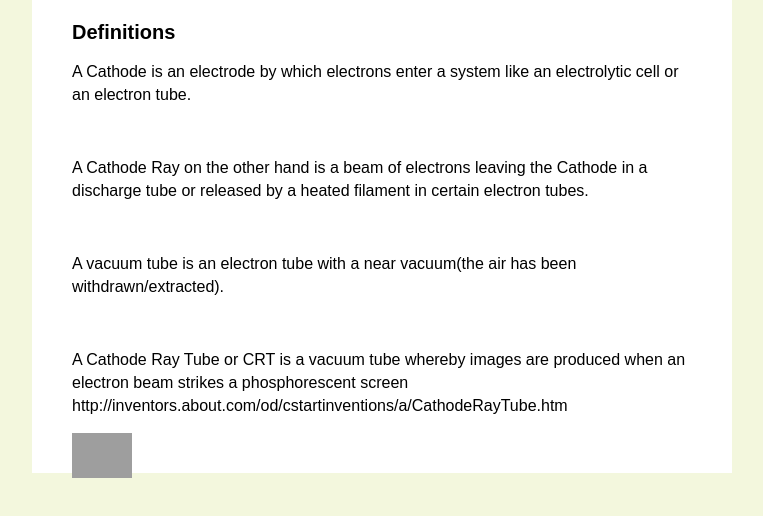
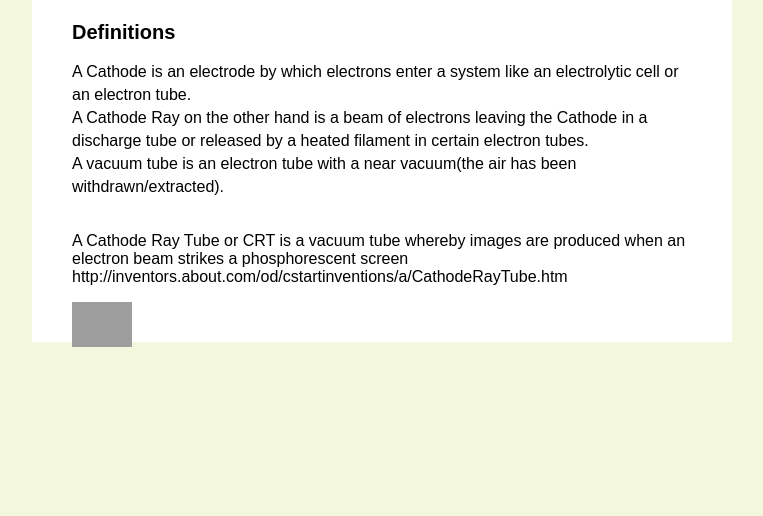
Before and after one commit to joelisreal/CathodeRayTube, a plain HTML site: page index.html in a window 1280 px wide. Shown: the part 186-702 px from the top of the page, without its empty margins (258-1021 px from the left). Drawn offline with Linux system fonts and the light colour scheme; grey boxes are pictures that could not be loaded.

Commit message:
Update index.html

```diff
--- a/index.html
+++ b/index.html
@@ -68,13 +68,13 @@ img{
    <h1>The timeline of the Cathode Ray Tube</h1>
      <h2 style="font-size:20px;">Definitions</h2>
    <p>
-	  A Cathode is an electrode by which electrons enter a system like an electrolytic cell or an electron tube.</p>
-	   <br><p>
+	  A Cathode is an electrode by which electrons enter a system like an electrolytic cell or an electron tube.
+	   <br>
 	  A Cathode Ray on the other hand is a beam of electrons leaving the Cathode in a discharge tube or released by a heated filament
-	  in certain electron tubes.</p>
-	   <br><p>
+	  in certain electron tubes.
+	   <br>
 	  A vacuum tube is an electron tube with a near vacuum(the air has been withdrawn/extracted).</p>
-	   <br><p>
+	   <br>
 	   A Cathode Ray Tube or CRT is a vacuum tube whereby images are produced when an electron beam strikes a phosphorescent screen
 	   http://inventors.about.com/od/cstartinventions/a/CathodeRayTube.htm
 
```
